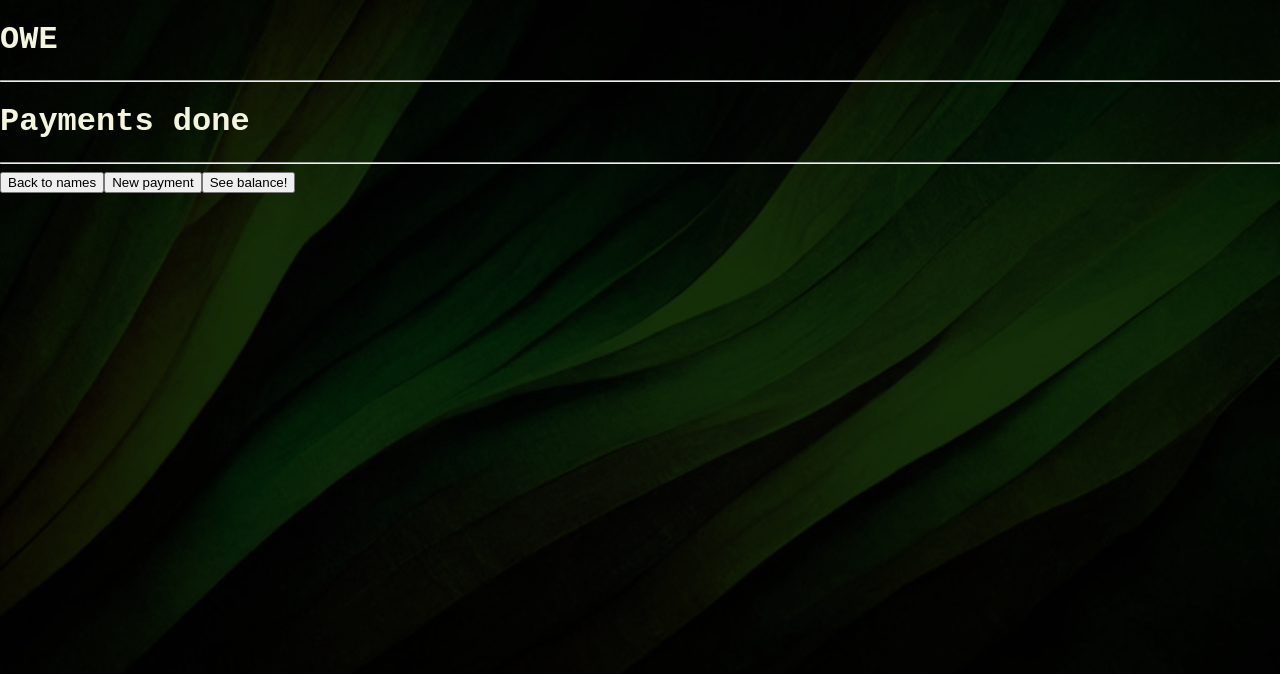
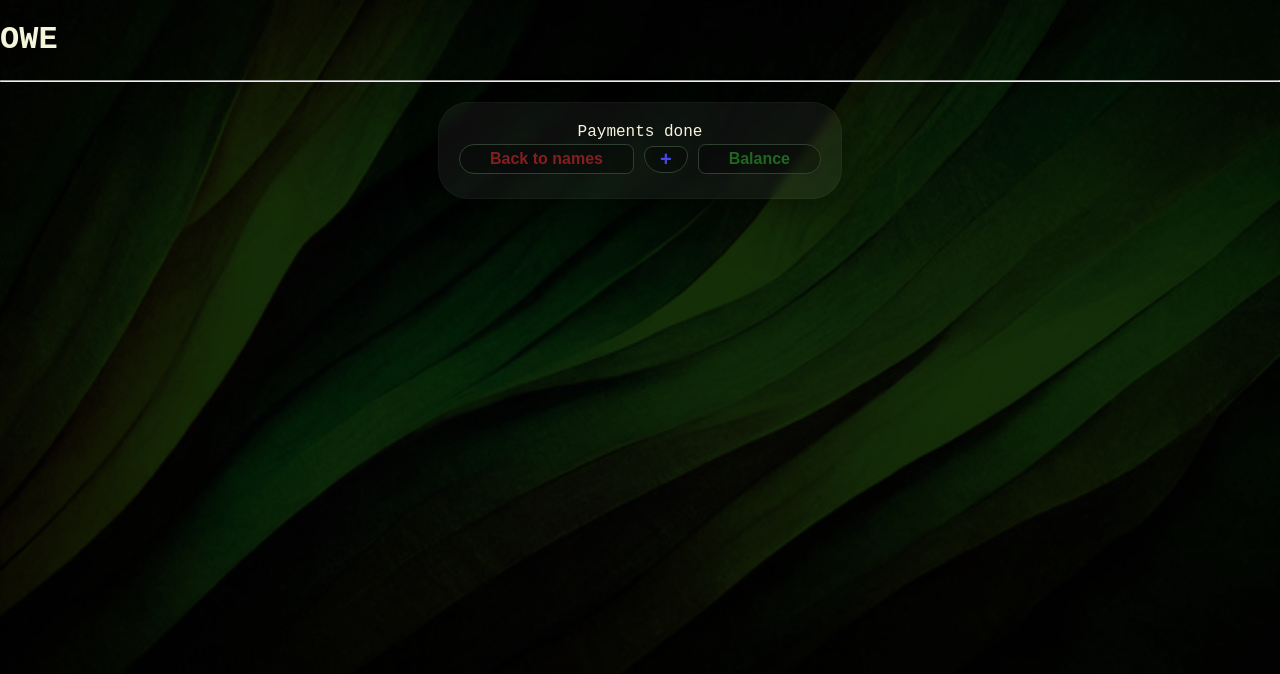
Before and after one commit to hernanfuria/owe-react-app, a React (Vite) app: page /paymentslist in a window 1280 px wide. Shown: the top 674 px of the page. Built offline with nearby package versions, Linux system fonts and the light colour scheme.

Commit message:
PaymentsList styling
Signed-off-by: hernanfuria <hernan.furiasse@hotmail.com>

```diff
--- a/src/components/NamesForm.jsx
+++ b/src/components/NamesForm.jsx
@@ -84,11 +84,11 @@ export const NamesForm = () => {
             }
 
             <div className="form-control">
-                <button className="button-add" onClick={handleNewPerson}>+</button>
+                <button className="button-add new" onClick={handleNewPerson}>+</button>
                 <input
                     type="submit"
                     disabled={canSubmit ? false : true}
-                    className="form-submit"
+                    className="form-submit next"
                     value="Ready!"
                 />
             </div>
--- a/src/components/PaymentsList.jsx
+++ b/src/components/PaymentsList.jsx
@@ -25,9 +25,8 @@ export const PaymentsList = () => {
     }
 
     return (
-        <>
-            <h1>Payments done</h1>
-            <hr />
+        <div className='payments-list'>
+            <span className='payments-list-title'>Payments done</span>
 
             {
                 payments.map(payment => {
@@ -37,11 +36,13 @@ export const PaymentsList = () => {
                 })
             }
 
-            <button onClick={backToNames}>Back to names</button>
-            <button onClick={newPayment}>New payment</button>
-            <button onClick={seeBalance}>See balance!</button>
+            <div className="form-control">
+                <button className='button-back-to-names back' onClick={backToNames}>Back to names</button>
+                <button className='button-add new' onClick={newPayment}>+</button>
+                <button className='form-submit next' onClick={seeBalance}>Balance</button>
+            </div>
 
 
-        </>
+        </div>
     )
 }
--- a/src/components/PaymentsListItem.jsx
+++ b/src/components/PaymentsListItem.jsx
@@ -2,14 +2,23 @@ import React from 'react'
 
 export const PaymentsListItem = ({payment, removePayment}) => {
     return (
-        <div>
-            <h2>{payment.payer} - {payment.amount}</h2>
-            {payment.consumers.map(consumer => {
-                return (
-                    <span>{consumer} </span>
-                )
-            })}
-            <button onClick={() => removePayment(payment.id)}>remove</button>
+        <div className='payments-list-item'>
+            <div className='payments-list-item-header'>
+                <span className='payments-payer'>{payment.payer}</span>
+                <span className='payments-fill'> payed </span>
+                <span className='payments-amount'>{payment.amount}</span>
+            </div>
+
+            <div className="payments-list-item-consumers">
+                <span className="payments-fill">Consumers: </span>
+                {payment.consumers.map(consumer => {
+                    return (
+                        <span className='payments-consumer'>{consumer} </span>
+                    )
+                })}
+            </div>
+
+            <button className='payments-remove' onClick={() => removePayment(payment.id)}>X</button>
         </div>
     )
 }
--- a/src/styles.css
+++ b/src/styles.css
@@ -4,10 +4,13 @@
     --default-neutral-color: rgb(48, 64, 48);
     --default-neutral-color-transparent: rgba(48, 64, 48, 0.25);
     --warning-color: rgb(133, 30, 30);
+    --warning-color-transparent: rgba(133, 30, 30, 0.25);
     --control-color: rgb(71, 71, 236);
     --control-color-transparent: rgba(71, 71, 236, 0.25);
     --exec-color: rgb(31, 104, 31);
     --exec-color-transparent: rgba(46, 128, 46, 0.25);
+
+    --button-transition-duration: 200ms;
 }
 
 body {
@@ -21,6 +24,9 @@ body {
     color: var(--main-text-color);
     font-family: 'Courier New', Courier, monospace;
 }
+
+/*---------------------------------------------------------------------------*/
+
 .names-input-form {
     background: rgba(255, 255, 255, 0.05);
     box-shadow: 0 8px 32px 0 rgba(0, 0, 0, 0.37);
@@ -67,8 +73,7 @@ body {
 }
 
 .discard-button {
-    /*height: 26px;*/
-    background-color: var(--background-color);
+    background-color: rgba(0, 0, 0, 0.3);
     color: var(--warning-color);
     font-size: 20px;
     padding: 2px 5px;
@@ -76,22 +81,30 @@ body {
     border-top-right-radius: 10px;
     border-bottom-right-radius: 10px;
     z-index: -1;
+    transition-duration: var(--button-transition-duration);
 }
 
 .discard-button:hover {
-    background-color: var(--warning-color);
-    color: var(--background-color);
+    background-color: var(--default-neutral-color-transparent);
+    color: var(--main-text-color);
+}
+
+.discard-button:active {
+    background-color: var(--warning-color-transparent);
+    color: var(--main-text-color);
+    border-color: var(--warning-color);
+    /*
+    padding-top: 3px;
+    padding-bottom: 1px;
+    */
 }
 
 .form-control {
     display: flex;
+    gap: 10px;
 }
 
 .button-add {
-    /*
-    height: 30px;
-    width: 30px;
-    */
     background-color: rgba(0, 0, 0, 0.3);
     color: var(--control-color);
     font-size: 20px;
@@ -100,6 +113,7 @@ body {
     border: 1px solid var(--default-neutral-color);
     border-radius: 10px 10px 20px 20px;
     margin: 5px auto;
+    transition-duration: var(--button-transition-duration);
 }
 
 .button-add:hover {
@@ -124,6 +138,7 @@ body {
     border: 1px solid var(--default-neutral-color);
     border-radius: 10px 20px 20px 10px;
     margin: auto;
+    transition-duration: var(--button-transition-duration);
 }
 
 .form-submit:disabled {
@@ -142,3 +157,115 @@ body {
     padding-top: 6px;
     padding-bottom: 4px;
 }
+
+/*---------------------------------------------------------------------------*/
+
+.payments-list {
+    background: rgba(255, 255, 255, 0.05);
+    box-shadow: 0 8px 32px 0 rgba(0, 0, 0, 0.37);
+    backdrop-filter: blur(4px);
+
+    width: max-content;
+    padding: 20px 20px;
+    border: 1px solid rgba(255, 255, 255, 0.03);
+    border-radius: 30px;
+    margin: 20px auto;
+    display: grid;
+    justify-content: center;
+    text-align: center;
+}
+
+.payments-list-item {
+    background-color: rgba(0, 0, 0, 0.3);
+    padding: 5px 10px;
+    border: 1px solid var(--default-neutral-color);
+    border-radius: 10px;
+    margin: 4px 0;
+    position: relative;
+}
+
+.payments-list-item-header {
+    text-align: left;
+}
+
+.payments-payer, .payments-amount {
+    color: var(--main-text-color);
+    font-size: 16px;
+    font-weight: bold;
+}
+
+.payments-fill, .payments-consumer {
+    color: var(--default-neutral-color);
+    font-size: 14px;
+    font-weight: bold;
+}
+
+.payments-list-item-consumers {
+    display: flex;
+}
+
+.payments-consumer {
+    margin: 0 4px;
+}
+
+.payments-remove {
+    background-color: rgba(0, 0, 0, 0.3);
+    color: var(--warning-color);
+    font-size: 16px;
+    font-weight: bold;
+    padding: 2px 8px;
+    border: 1px solid var(--warning-color);
+    border-radius: 0px 10px 0px 10px;
+    margin: auto;
+    transition-duration: var(--button-transition-duration);
+
+    position: absolute;
+    top: 0;
+    right: 0;
+}
+
+.payments-remove:disabled {
+    color: var(--default-neutral-color);
+}
+
+.payments-remove:hover {
+    background-color: var(--default-neutral-color-transparent);
+    color: var(--main-text-color);
+}
+
+.payments-remove:active {
+    background-color: var(--warning-color-transparent);
+    color: var(--main-text-color);
+    border-color: var(--warning-color);
+    padding-top: 3px;
+    padding-bottom: 1px;
+}
+
+.button-back-to-names {
+    background-color: rgba(0, 0, 0, 0.3);
+    color: var(--warning-color);
+    font-size: 16px;
+    font-weight: bold;
+    padding: 5px 30px;
+    border: 1px solid var(--default-neutral-color);
+    border-radius: 20px 10px 10px 20px;
+    margin: auto;
+    transition-duration: var(--button-transition-duration);
+}
+
+.button-back-to-names:disabled {
+    color: var(--default-neutral-color);
+}
+
+.button-back-to-names:hover {
+    background-color: var(--default-neutral-color-transparent);
+    color: var(--main-text-color);
+}
+
+.button-back-to-names:active {
+    background-color: var(--warning-color-transparent);
+    color: var(--main-text-color);
+    border-color: var(--warning-color);
+    padding-top: 6px;
+    padding-bottom: 4px;
+}
```
